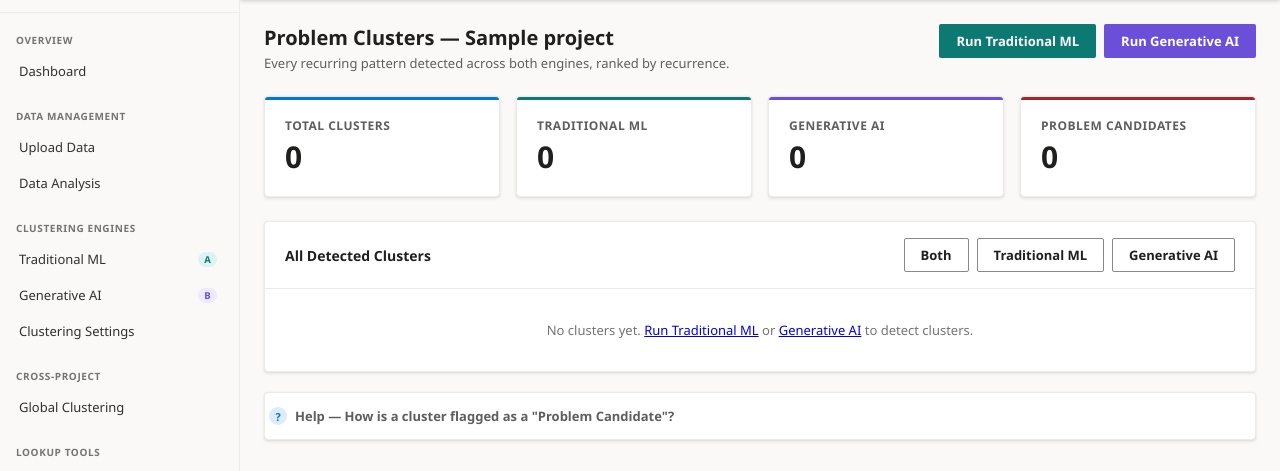
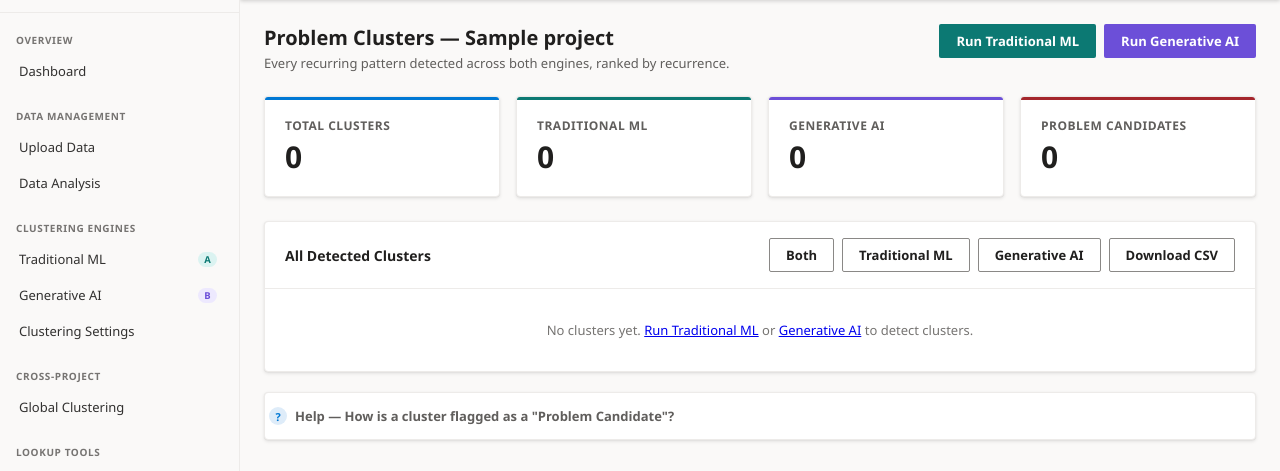
Before and after one commit to bgmaruthi13/CustomerSupportIntelligence, a Django app: page /clustering/ in a window 1280 px wide. Shown: the part 48-519 px from the top of the page. Run offline with Django 5.2, Linux system fonts and the light colour scheme; a user stored in the database is signed in; tables that the repository leaves empty hold one stand-in row (values such as "Sample post"); data that the repository does not hold is empty.

Commit message:
Add CSV download to Problem Clusters (BACKLOG E.1)
clustering:clusters_download exports the cluster summary list respecting
the same ?engine= filter the list page uses. clustering:cluster_members_download
exports ALL of a cluster's members (not just the on-screen top-200-by-
similarity cap) - both via core.export's E.0 helper.

Verified via Django test client against real dev data (52 existing
clusters, no new fixtures created so nothing to clean up): engine filter
correctly excludes the other engine's clusters, member-export row count
matches the actual ClusterMember count exactly (80/80 on the test
cluster). Live browser: both Download CSV buttons present with correct
URLs, 200 OK.

Co-Authored-By: Claude Sonnet 5 <noreply@anthropic.com>

```diff
--- a/clustering/templates/clustering/list.html
+++ b/clustering/templates/clustering/list.html
@@ -44,6 +44,7 @@
       <a class="btn btn-outline {% if engine_filter == 'all' %}btn-primary{% endif %}" href="?engine=all">Both</a>
       <a class="btn btn-outline {% if engine_filter == 'traditional_ml' %}btn-primary{% endif %}" href="?engine=traditional_ml">Traditional ML</a>
       <a class="btn btn-outline {% if engine_filter == 'generative_ai' %}btn-primary{% endif %}" href="?engine=generative_ai">Generative AI</a>
+      <a class="btn btn-outline" href="{% url 'clustering:clusters_download' %}?engine={{ engine_filter }}">Download CSV</a>
     </div>
   </div>
   <div class="card-body">
--- a/clustering/urls.py
+++ b/clustering/urls.py
@@ -6,8 +6,10 @@ app_name = "clustering"
 
 urlpatterns = [
     path("", views.clusters_list, name="list"),
+    path("download/", views.clusters_download, name="clusters_download"),
     path("reset/<str:engine>/", views.reset_clusters, name="reset_clusters"),
     path("<int:pk>/", views.cluster_detail, name="detail"),
+    path("<int:pk>/members/download/", views.cluster_members_download, name="cluster_members_download"),
     path("<int:pk>/drill-down/", views.drill_down, name="drill_down"),
     path("explorer/", views.explorer, name="explorer"),
     path("search/", views.search, name="search"),
--- a/clustering/views.py
+++ b/clustering/views.py
@@ -23,6 +23,7 @@ from clustering.pipelines import (DEFAULT_GRANULARITY, MIN_TICKETS_TO_CLUSTER,
 from clustering.settings_utils import default_settings_for
 from clustering.settings_utils import get_or_default as get_clustering_settings
 from clustering.text_utils import build_clustering_text, build_entity_stoplist
+from core.export import csv_response
 from core.models import Project
 from core.utils import apply_sort, dumps_for_script, get_current_project
 from tickets.models import MULTI_VALUE_DELIMITERS, Ticket, UploadBatch
@@ -83,6 +84,52 @@ def clusters_list(request):
         "show_country_col": qs.exclude(top_country="Unspecified").exists(),
     })
     return render(request, "clustering/list.html", context)
+
+
+@login_required
+def clusters_download(request):
+    """CSV export of Problem Clusters, respecting the same ?engine= filter the
+    list page uses. Top-level clusters only, same scope as clusters_list."""
+    project = get_current_project(request)
+    if not project:
+        return redirect("clustering:list")
+
+    engine = request.GET.get("engine", "all")
+    qs = Cluster.objects.filter(project=project, is_noise=False, parent__isnull=True)
+    if engine in ("traditional_ml", "generative_ai"):
+        qs = qs.filter(engine=engine)
+    qs = qs.order_by("-recurring_count")
+
+    rows = (
+        (c.name, c.keywords, c.get_engine_display(), c.recurring_count, f"{c.confidence:.0f}",
+         c.get_trend_display(), c.top_country, c.top_application, c.top_offering, c.created_at.strftime("%Y-%m-%d %H:%M:%S"))
+        for c in qs.iterator()
+    )
+    return csv_response(
+        rows=rows,
+        headers=["Name", "Keywords", "Engine", "Recurring Count", "Confidence %", "Trend", "Top Country", "Top Application", "Top Offering", "Created At"],
+        filename=f"problem_clusters_project{project.id}",
+    )
+
+
+@login_required
+def cluster_members_download(request, pk):
+    """CSV of one cluster's member tickets — the drill-down companion to
+    clusters_download's summary-row-per-cluster export."""
+    project = get_current_project(request)
+    cluster = get_object_or_404(Cluster, id=pk, project=project)
+    members = ClusterMember.objects.filter(cluster=cluster).select_related("ticket").order_by("-similarity")
+
+    rows = (
+        (m.ticket.external_id, m.ticket.title, f"{m.similarity:.3f}", m.ticket.country, m.ticket.application,
+         m.ticket.offering, m.ticket.status, m.ticket.priority, m.ticket.queue, m.ticket.created_at.strftime("%Y-%m-%d %H:%M:%S"))
+        for m in members.iterator()
+    )
+    return csv_response(
+        rows=rows,
+        headers=["Ticket ID", "Title", "Similarity", "Country", "Application", "Offering", "Status", "Priority", "Queue", "Created At"],
+        filename=f"cluster_{cluster.id}_members",
+    )
 
 
 @login_required
```
Also changed, not shown: BACKLOG.md (+1 -1 lines), clustering/templates/clustering/detail.html (+7 -1 lines).
